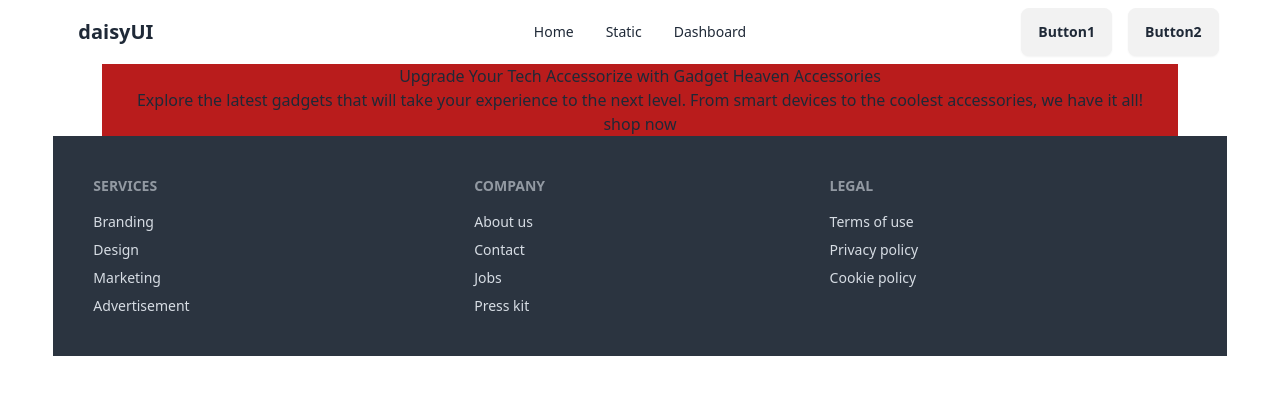
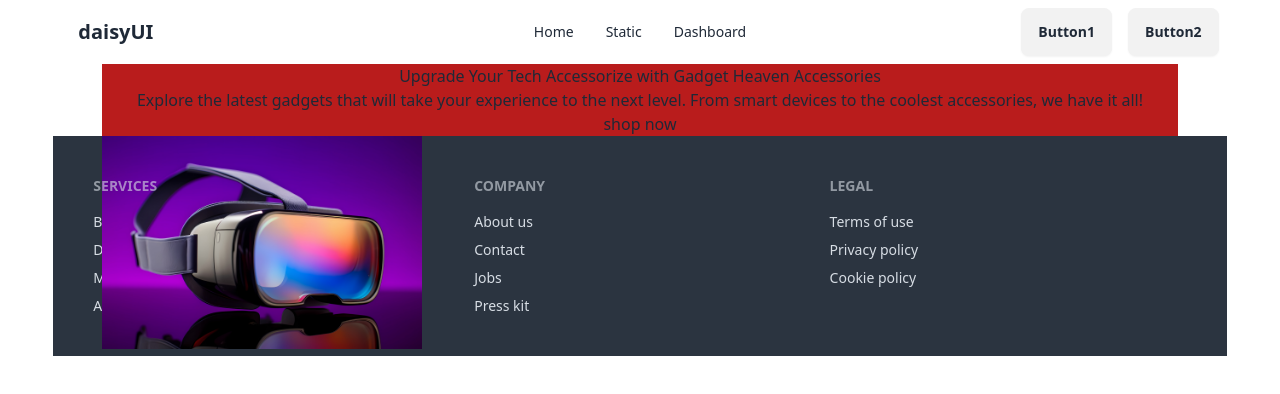
Before and after one commit to programming-hero-web-course-4/b10a8-gadget-heaven-Sais-opu, a React (Vite) app: page / in a window 1280 px wide. Shown: the top 394 px of the page. Built offline with nearby package versions, Linux system fonts and the light colour scheme.

Commit message:
banner image

```diff
--- a/src/components/Layout.jsx
+++ b/src/components/Layout.jsx
@@ -4,7 +4,7 @@
 
 const Layout = () => {
     return (
-        <div className="w-11/12 mx-auto">
+        <div className="w-11/12 mx-auto ">
             {/* Navbar */}
             <Nav></Nav>
             {/* change part */}
--- a/src/pages/Home.jsx
+++ b/src/pages/Home.jsx
@@ -1,5 +1,5 @@
 import { Link } from 'react-router-dom';
-
+import banner from '../assets/banner.jpg';
 const Home = () => {
     return (
         <div>
@@ -8,8 +8,8 @@
                 <p>Upgrade Your Tech Accessorize with Gadget Heaven Accessories</p>
                 <p>Explore the latest gadgets that will take your experience to the next level. From smart devices to the coolest accessories, we have it all!</p>
                 <Link to='/shop now'><button>shop now</button></Link>
-                <div className="absolute">
-
+                <div className="absolute w-80 h-80 object-cover">
+                    <img src={banner} alt="" />
                 </div>
             </div>
             {/* card */}
```
